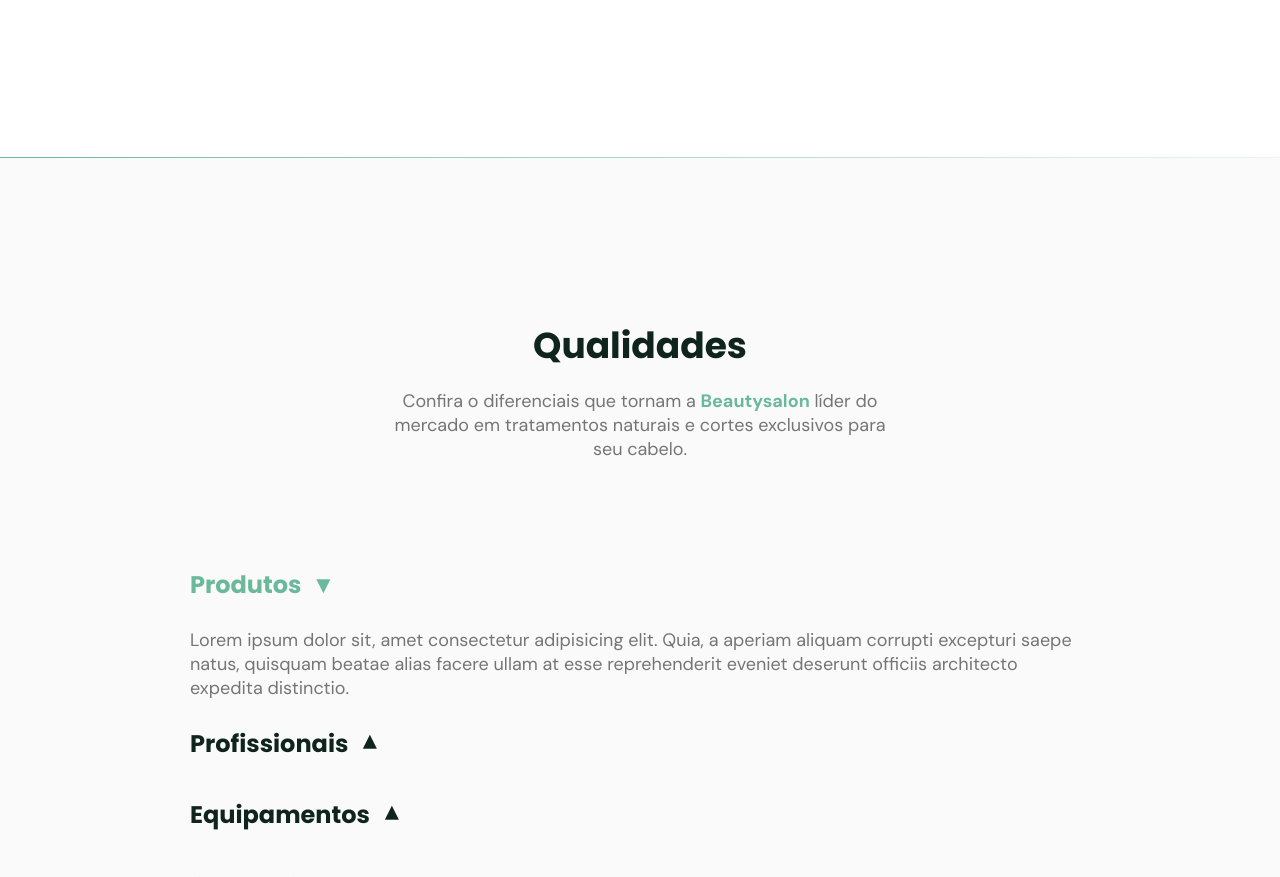
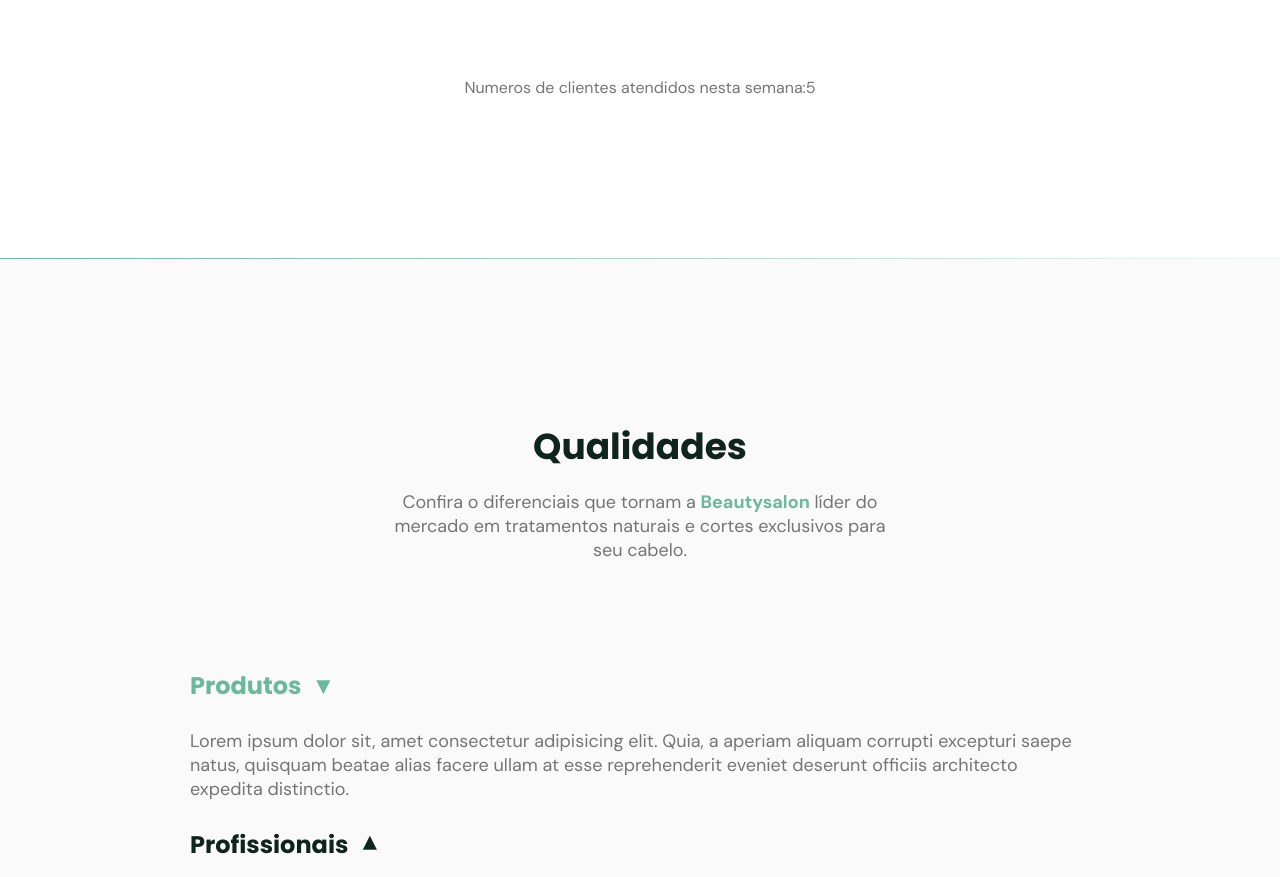
Before and after one commit to RodrigoFonsecaG/beautysalon, a plain HTML site: page index.html in a window 1280 px wide. Shown: the part 3151-4028 px from the top of the page. Drawn offline with nearby package versions, Linux system fonts and the light colour scheme; no server answers; files whose address does not match are found by name.

Commit message:
numeros de clientes

```diff
--- a/index.html
+++ b/index.html
@@ -211,9 +211,15 @@
                   </cite>
                 </blockquote>
               </div>
+
             </div>
 
             <div class="swiper-pagination"></div>
+          </div>
+
+          <div class="numeros-clientes">
+            <p>Numeros de clientes atendidos nesta semana: </p>
+            <p class="numeros-clientes-text">
           </div>
         </div>
       </section>
--- a/main.js
+++ b/main.js
@@ -178,3 +178,9 @@ funcionamento();
 
 import changeColor from './modules/color.js';
 changeColor();
+
+
+
+/*NUMEROS DE CLIENTES*/
+import numerosClientes from './modules/clients.js';
+numerosClientes();
--- /dev/null
+++ b/modules/clients.js
@@ -0,0 +1,24 @@
+export default function numerosClientes() {
+  const clientesP = document.querySelector('.numeros-clientes-text');
+  const funcionamento = document.querySelector('[data-semana]');
+
+  function addNumber(element) {
+    let i = localStorage.tempo || 0;
+
+    if (funcionamento.classList.contains('aberto')) {
+      setInterval(() => {
+        let tempo = (element.innerHTML = i++);
+
+        localStorage.setItem('tempo', tempo);
+      }, 1000);
+    }
+
+    if (!funcionamento.classList.contains('aberto')) {
+      element.innerHTML = 0;
+      localStorage.tempo = 0;
+    }
+  }
+  addNumber(clientesP);
+
+  document.onchange = addNumber;
+}
--- a/style.css
+++ b/style.css
@@ -946,3 +946,11 @@ footer .container .social {
 #slider {
   grid-area: slider;
 }
+
+/*NUMERO DE CLIENTES*/
+
+.numeros-clientes{
+  display: flex;
+  justify-content: center;
+  margin-top: 5rem;
+}
```
